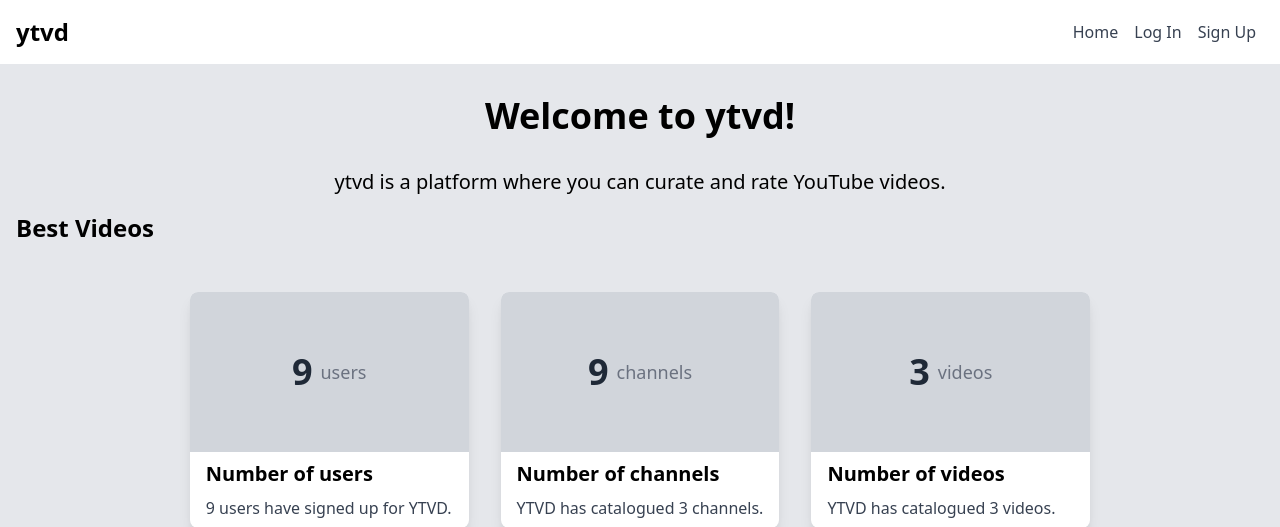
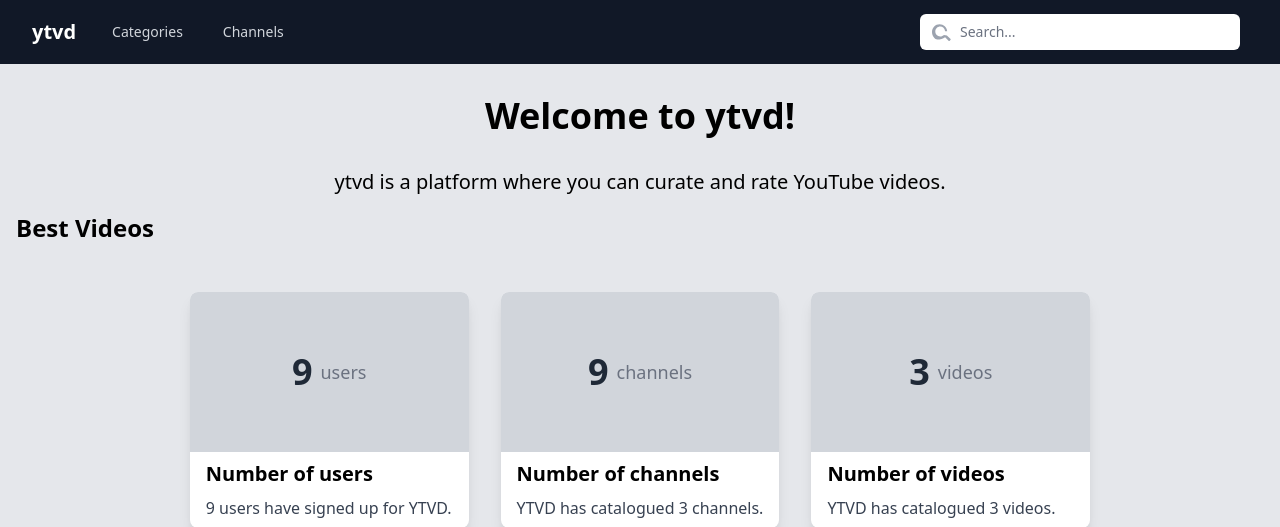
Before and after one commit to dbeley/tuberank, a Django app: page /html in a window 1280 px wide. Shown: the top 527 px of the page. Run offline with Django 4.2, Linux system fonts and the light colour scheme; data that the repository does not hold is empty.

Commit message:
Update homepage.html template

```diff
--- a/ratings/templates/base.html
+++ b/ratings/templates/base.html
@@ -11,26 +11,40 @@
   <link href="https://unpkg.com/tailwindcss@2.2.19/dist/tailwind.min.css" rel="stylesheet">
 </head>
 <body class="bg-gray-200">
-  <nav class="bg-white py-4">
-    <div class="container mx-auto flex justify-between items-center px-4">
-      <a href="/" class="text-2xl font-bold">ytvd</a>
-      <ul class="flex">
-          <li class="mx-2">
-            <a href="{% url 'homepage' %}" class="text-gray-700 hover:text-blue-500">Home</a>
-          </li>
-        {% if user.is_authenticated %}
-        {% else %}
-          <li class="mx-2">
-            <a href="/api-auth/login/?next=/html" class="text-gray-700 hover:text-blue-500">Log In</a>
-          </li>
-          <li class="mx-2">
-            <a href="{% url 'signup' %}" class="text-gray-700 hover:text-blue-500">Sign Up</a>
-          </li>
-        {% endif %}
-      </ul>
+<nav class="bg-gray-900">
+  <div class="max-w-7xl mx-auto px-2 sm:px-6 lg:px-8">
+    <div class="relative flex items-center justify-between h-16">
+      <!-- Logo -->
+      <div class="flex-shrink-0 flex items-center">
+        <a href="/" class="font-bold text-white text-xl">ytvd</a>
+      </div>
+      <!-- Categories and Channels links -->
+      <div class="flex-1 flex items-center justify-center sm:items-stretch sm:justify-start">
+        <div class="hidden sm:block sm:ml-6">
+          <div class="flex space-x-4">
+            <a href="#" class="text-gray-300 hover:bg-gray-700 hover:text-white px-3 py-2 rounded-md text-sm font-medium">Categories</a>
+            <a href="#" class="text-gray-300 hover:bg-gray-700 hover:text-white px-3 py-2 rounded-md text-sm font-medium">Channels</a>
+          </div>
+        </div>
+      </div>
+      <!-- Search bar -->
+                <div class="flex-1 flex justify-center px-2 lg:ml-6 lg:justify-end">
+                    <div class="max-w-lg w-full lg:max-w-xs">
+                        <label for="search" class="sr-only">Search videos</label>
+                        <div class="relative">
+                            <div class="absolute inset-y-0 left-0 pl-3 flex items-center pointer-events-none">
+                                <svg class="h-5 w-5 text-gray-400" viewBox="0 0 20 20" fill="currentColor">
+                                    <path fill-rule="evenodd" clip-rule="evenodd" d="M14.9 13.4l3.7 3.7c.2.2.2.5 0 .7l-1.1 1.1c-.2.2-.5.2-.7 0l-3.7-3.7c-2.1 1.5-4.8 2.3-7.6 2.3C3.4 17.8 0 14.4 0 10s3.4-7.8 7.6-7.8c4 0 7.3 3.1 7.6 7h-2.1c-.3-2.6-2.4-4.6-4.9-4.6-2.7 0-4.9 2.2-4.9 4.9s2.2 4.9 4.9 4.9c1.5 0 2.8-.6 3.8-1.5z"/>
+                                </svg>
+                            </div>
+                            <input id="search" name="search" class="block w-full pl-10 pr-3 py-2 rounded-md text-sm placeholder-gray-500 focus:outline-none focus:placeholder-gray-400 focus:ring-1 focus:ring-indigo-500 focus:border-indigo-500 sm:text-sm" placeholder="Search..." type="text">
+                        </div>
+                    </div>
+                </div>
     </div>
-  </nav>
-  <div class="container mx-auto px-4 py-8">
+  </div>
+</nav>
+    <div class="container mx-auto px-4 py-8">
     {% block content %}
     {% endblock %}
   </div>
```
